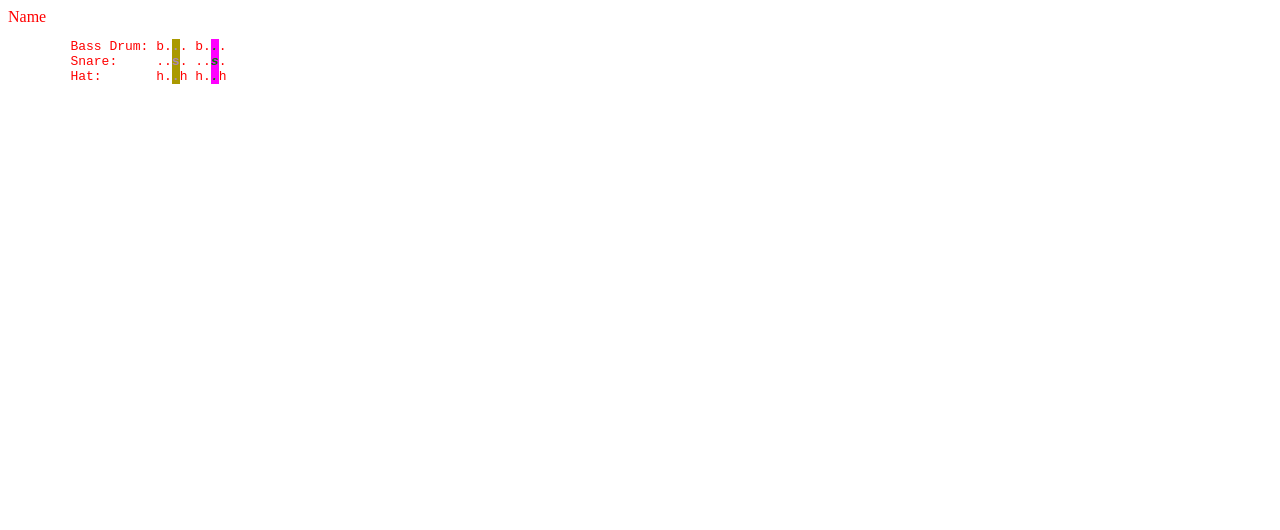
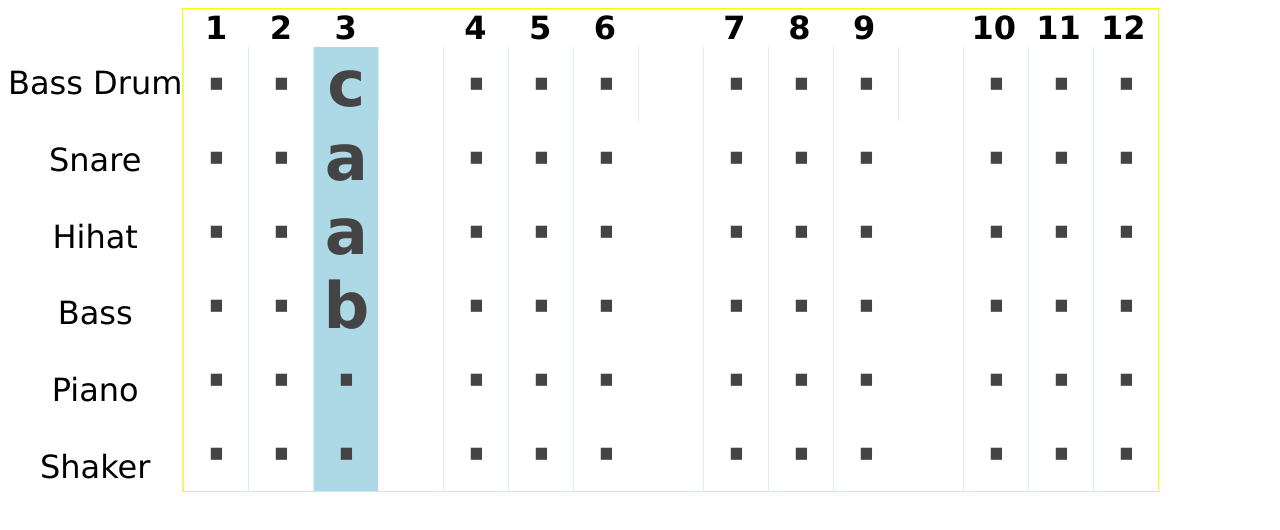
Before and after one commit to aklt/beat-player, a website: page index.html in a window 1280 px wide. Drawn offline with Linux system fonts and the light colour scheme.

Commit message:
nice player

```diff
--- a/index.html
+++ b/index.html
@@ -1,29 +1,62 @@
 <!DOCTYPE html>
 <html lang="en">
   <head>
-    <title></title>
+    <title>Beat Player</title>
     <meta http-equiv="Content-Type" content="text/html; charset=utf-8" />
     <link rel="stylesheet" href="style.css" type="text/css" />
   </head>
   <body>
-    <div class="beat-player">
-      <div class="head">
-        <span>Name</span>
+    <div class="player">
+      <div class="left">
+        <p>Bass Drum</p>
+        <p>Snare</p>
+        <p>Hihat</p>
+        <p>Bass</p>
+        <p>Piano</p>
+        <p>Shaker</p>
       </div>
-      <div class="body">
-        <pre>
-        Bass Drum: b.<b>.</b>. b.<i>.</i>.
-        Snare:     ..<b>s</b>. ..<i>s</i>.
-        Hat:       h.<b>.</b>h h.<i>.</i>h
-        </pre>
+      <div class="score">
+        <span>
+          <b>1</b>
+          <b>2</b>
+          <b>3</b>
+          <b>&nbsp;</b>
+          <b>4</b>
+          <b>5</b>
+          <b>6</b>
+          <b>&nbsp;</b>
+          <b>7</b>
+          <b>8</b>
+          <b>9</b>
+          <b>&nbsp;</b>
+          <b>10</b>
+          <b>11</b>
+          <b>12</b>
+        </span>
+        <div class="score-columns">
+        <!--<p class="titles"><b>Foo</b><b>Bar</b><b>·</b><b>·</b><b>·</b><b>·</b></p>-->
+          <p               ><b>·</b><b>·</b><b>·</b><b>·</b><b>·</b><b>·</b></p>
+          <p               ><b>·</b><b>·</b><b>·</b><b>·</b><b>·</b><b>·</b></p>
+          <p class="active"><b>c</b><b>a</b><b>a</b><b>b</b><b>·</b><b>·</b></p>
+          <p><b>&nbsp;</b></p>
+          <p               ><b>·</b><b>·</b><b>·</b><b>·</b><b>·</b><b>·</b></p>
+          <p               ><b>·</b><b>·</b><b>·</b><b>·</b><b>·</b><b>·</b></p>
+          <p               ><b>·</b><b>·</b><b>·</b><b>·</b><b>·</b><b>·</b></p>
+          <p><b>&nbsp;</b></p>
+          <p               ><b>·</b><b>·</b><b>·</b><b>·</b><b>·</b><b>·</b></p>
+          <p               ><b>·</b><b>·</b><b>·</b><b>·</b><b>·</b><b>·</b></p>
+          <p               ><b>·</b><b>·</b><b>·</b><b>·</b><b>·</b><b>·</b></p>
+          <p><b>&nbsp;</b></p>
+          <p               ><b>·</b><b>·</b><b>·</b><b>·</b><b>·</b><b>·</b></p>
+          <p               ><b>·</b><b>·</b><b>·</b><b>·</b><b>·</b><b>·</b></p>
+          <p               ><b>·</b><b>·</b><b>·</b><b>·</b><b>·</b><b>·</b></p>
+        </div>
       </div>
-      <div class="foot">
-      </div>
+    </div>
     </div>
     <div class="ontop">
     </div>
     <script src="abcd.js"></script>
     <script src="beat-player.js"></script>
-    <script src="beat-player.js"></script>
   </body>
 </html>
--- a/style.css
+++ b/style.css
@@ -1,15 +1,66 @@
-.beat-player {
-    color: red;
+
+.player div {
+    font: 2em "Lucida Sans Unicode", "Lucida Grande", sans-serif;
+    float: left;
 }
 
-.beat-player i {
-    color: green;
-    background-color: magenta;
-    font-weight: bold;
+.player .left {
+    text-align: center;
+    margin: 1.5rem 0rem 0rem 0rem;
 }
 
-.beat-player b {
-    color: #A8B;
-    background-color: #A90;
-    font-weight: bold;
+.player .left p {
+    position: relative;
+    height: 2.8rem;
 }
+
+.player .score {
+    text-align: left;
+    border: 1px solid yellow;
+    display: block;
+    margin: 0px;
+    padding: 0px;
+    float: left;
+}
+.player .score p {
+    margin: 0px;
+    float: left;
+    display: block;
+}
+
+
+.player .score b {
+    width: 4rem;
+    text-align: center;
+    /*border: 1px solid blue;*/
+    display: block;
+    float: left;
+    margin-left: 0.05rem;
+}
+
+.player .score span {
+    clear: left;
+    display: block;
+}
+
+.player .score-columns {
+    display: block;
+    float: left;
+}
+
+.player .score-columns b {
+    margin: 0px;
+    display: block;
+    clear: left;
+}
+
+.player .score-columns b {
+    color: #444;
+    display: block;
+    text-align: center;
+    border-left: 1px solid #DED;
+}
+
+.player .score-columns .active {
+    background-color: lightblue;
+}
```
